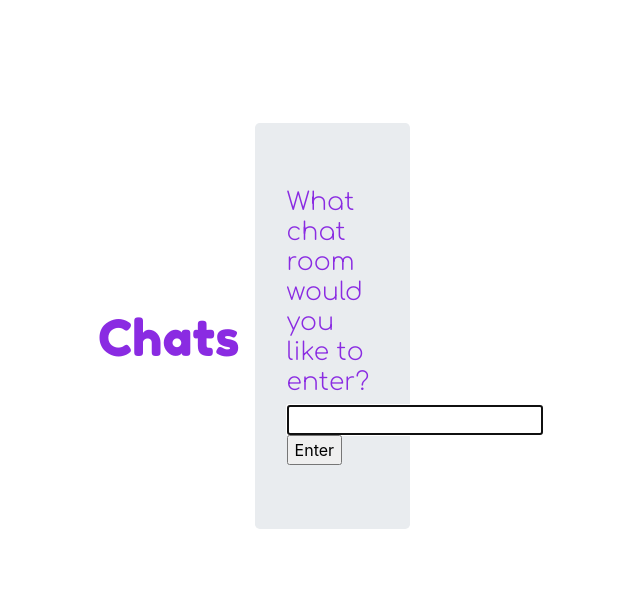
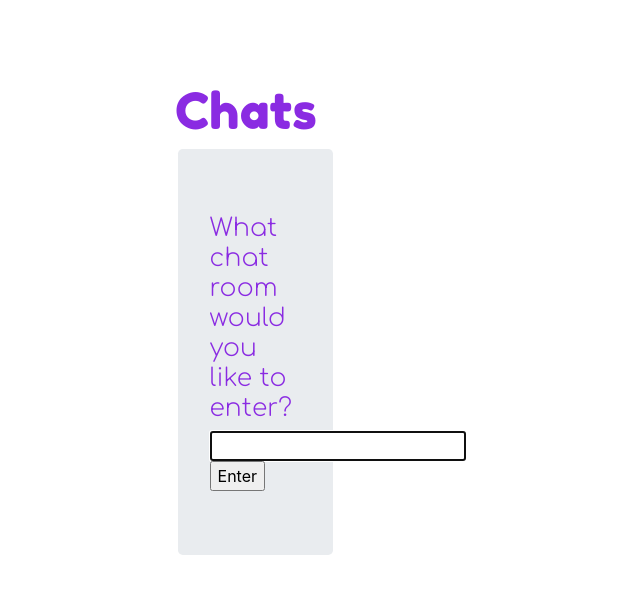
Before and after one commit to sroes/senior_project, a Django app: page /chat/ in a window 1280 px wide. Shown: the part 58-660 px from the top of the page, without its empty margins (169-809 px from the left). Run offline with Django 3.2, Linux system fonts and the light colour scheme; some libraries are stand-ins or nearby versions.

Commit message:
small changes

```diff
--- a/templates/chat/index.html
+++ b/templates/chat/index.html
@@ -2,15 +2,8 @@
 <!DOCTYPE html>
 {% include "core/navbar.html" %}
 
- <link rel="stylesheet" href="https://stackpath.bootstrapcdn.com/bootstrap/4.4.1/css/bootstrap.min.css" integrity="sha384-Vkoo8x4CGsO3+Hhxv8T/Q5PaXtkKtu6ug5TOeNV6gBiFeWPGFN9MuhOf23Q9Ifjh" crossorigin="anonymous">
-  <script src="https://code.jquery.com/jquery-3.4.1.slim.min.js" integrity="sha384-J6qa4849blE2+poT4WnyKhv5vZF5SrPo0iEjwBvKU7imGFAV0wwj1yYfoRSJoZ+n" crossorigin="anonymous"></script>
-  <script src="https://cdn.jsdelivr.net/npm/popper.js@1.16.0/dist/umd/popper.min.js" integrity="sha384-Q6E9RHvbIyZFJoft+2mJbHaEWldlvI9IOYy5n3zV9zzTtmI3UksdQRVvoxMfooAo" crossorigin="anonymous"></script>
-  <script src="https://stackpath.bootstrapcdn.com/bootstrap/4.4.1/js/bootstrap.min.js" integrity="sha384-wfSDF2E50Y2D1uUdj0O3uMBJnjuUD4Ih7YwaYd1iqfktj0Uod8GCExl3Og8ifwB6" crossorigin="anonymous"></script>
-
 <html>
 <head>
-<link href='https://fonts.googleapis.com/css?family=Fredoka One' rel='stylesheet'>
-<link href="https://fonts.googleapis.com/css2?family=Architects+Daughter&family=Comfortaa:wght@300&display=swap" rel="stylesheet">
 <style>
 h1 {
     font-family: 'Comfortaa';font-size: 25px;
@@ -20,21 +13,26 @@ h2 {
     font-family: 'Fredoka One';font-size: 50px;
     color: #8A2BE2;
 }
-
-
 </style>
-<h2>&nbsp;Chats</h2>
     <meta charset="utf-8"/>
     <title>Chat Rooms</title>
 </head>
+
+
+
 <body>
+<div class="first-element">
+<h2>&nbsp;Chats</h2>
+
+
   <div class = "row">
     <div class = "col-md-4">
       <div class ="container-fluid">
 <div class = "jumbotron">
     <h1>What chat room would you like to enter?</h1>
     <input id="room-name-input" type="text" size="20"><br>
-    <input id="room-name-submit" type="button" value="Enter">
+    <input id="room-name-submit" type="button", value="Enter">
+</div>
 </div>
 </div>
 </div>
```
